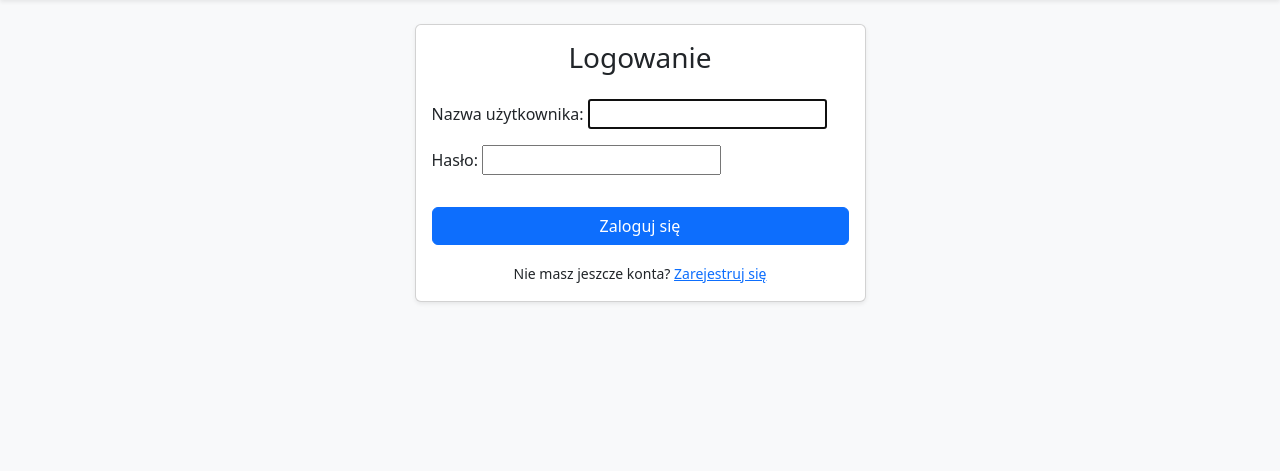
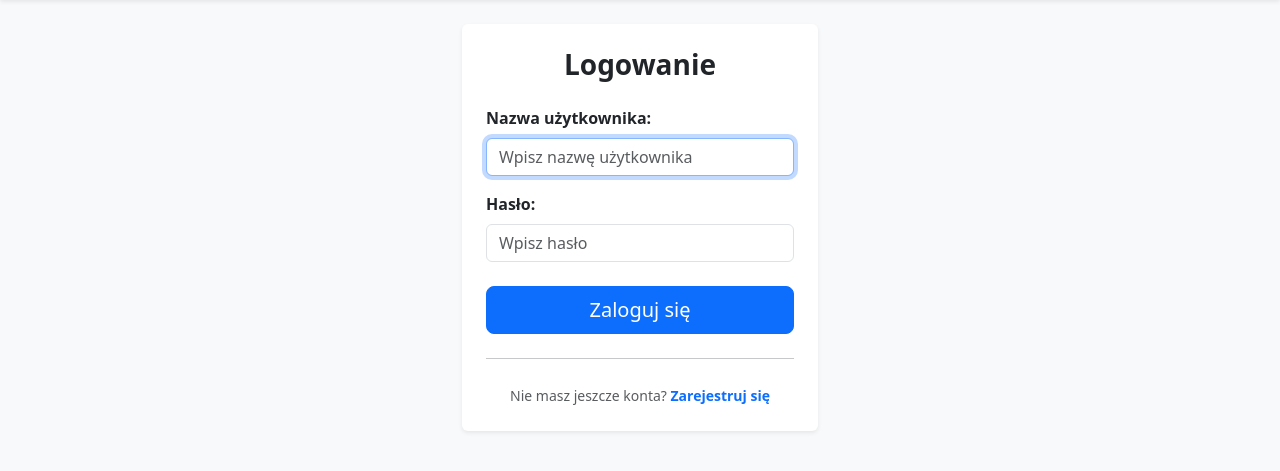
Before and after one commit to vMatiKam/system_ogloszeniowy, a Django app: page /accounts/login/ in a window 1280 px wide. Shown: the part 56-527 px from the top of the page. Run offline with Django 5.2, Linux system fonts and the light colour scheme.

Commit message:
Poprawa wygladu formularza logowania

```diff
--- a/templates/accounts/login.html
+++ b/templates/accounts/login.html
@@ -2,17 +2,33 @@
 
 {% block content %}
 <div class="row justify-content-center">
-    <div class="col-md-5">
-        <div class="card shadow-sm">
-            <div class="card-body">
-                <h3 class="card-title text-center mb-4">Logowanie</h3>
-                <form method="POST">
+    <div class="col-md-5 col-lg-4">
+        <div class="card shadow-sm border-0">
+            <div class="card-body p-4">
+                <h3 class="card-title text-center mb-4 fw-bold">Logowanie</h3>
+
+                <form method="post">
                     {% csrf_token %}
-                    {{ form.as_p }}
-                    <button type="submit" class="btn btn-primary w-100 mt-3">Zaloguj się</button>
+
+                    <div class="mb-3">
+                        <label for="id_username" class="form-label fw-bold">Nazwa użytkownika:</label>
+                        <input type="text" name="username" id="id_username" class="form-control" placeholder="Wpisz nazwę użytkownika" required autofocus>
+                    </div>
+
+                    <div class="mb-3">
+                        <label for="id_password" class="form-label fw-bold">Hasło:</label>
+                        <input type="password" name="password" id="id_password" class="form-control" placeholder="Wpisz hasło" required>
+                    </div>
+
+                    <div class="d-grid gap-2 mt-4">
+                        <button type="submit" class="btn btn-primary btn-lg">Zaloguj się</button>
+                    </div>
                 </form>
-                <div class="text-center mt-3">
-                    <small>Nie masz jeszcze konta? <a href="{% url 'register' %}">Zarejestruj się</a></small>
+
+                <hr class="my-4">
+
+                <div class="text-center">
+                    <small class="text-muted">Nie masz jeszcze konta? <a href="{% url 'register' %}" class="fw-bold text-decoration-none">Zarejestruj się</a></small>
                 </div>
             </div>
         </div>
```
